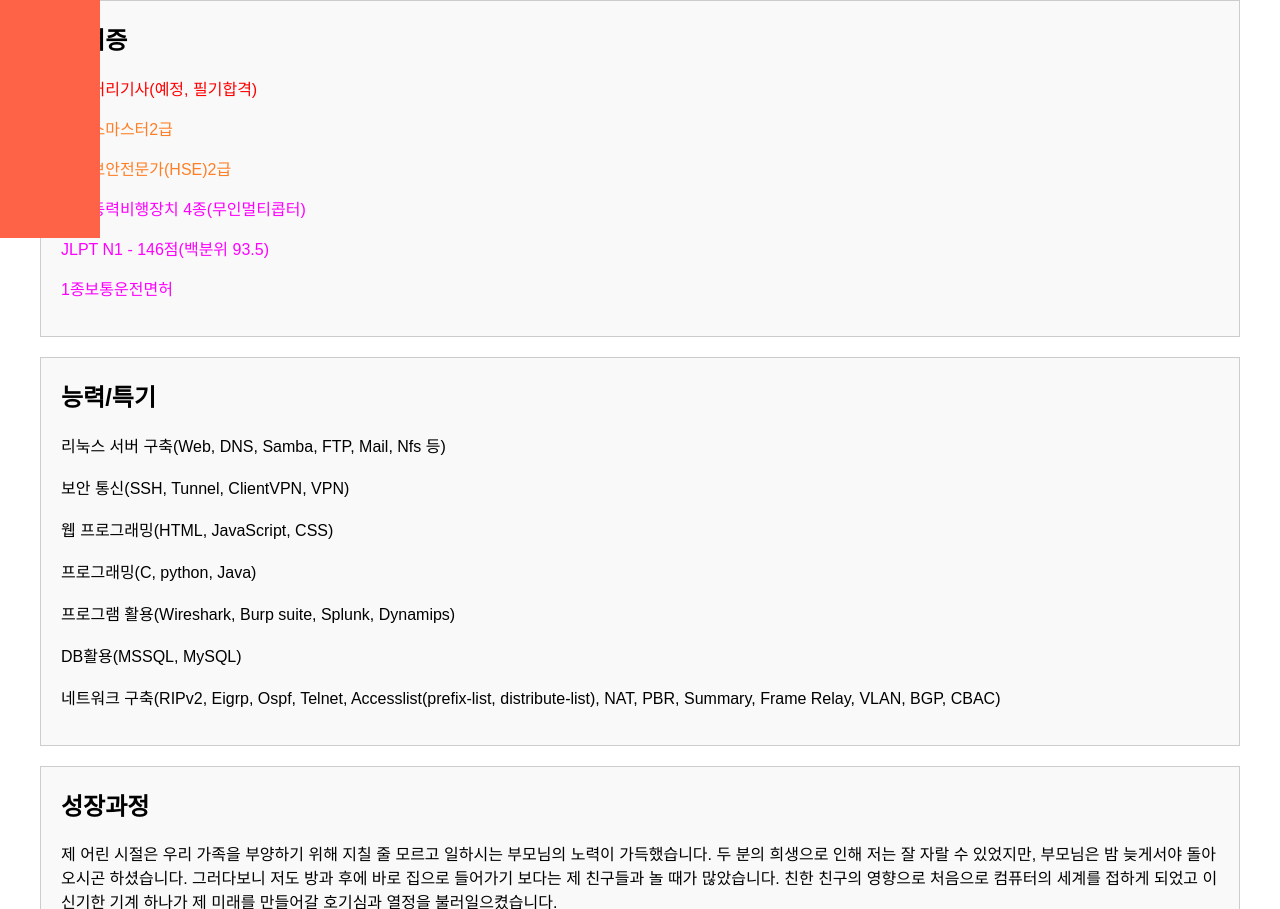
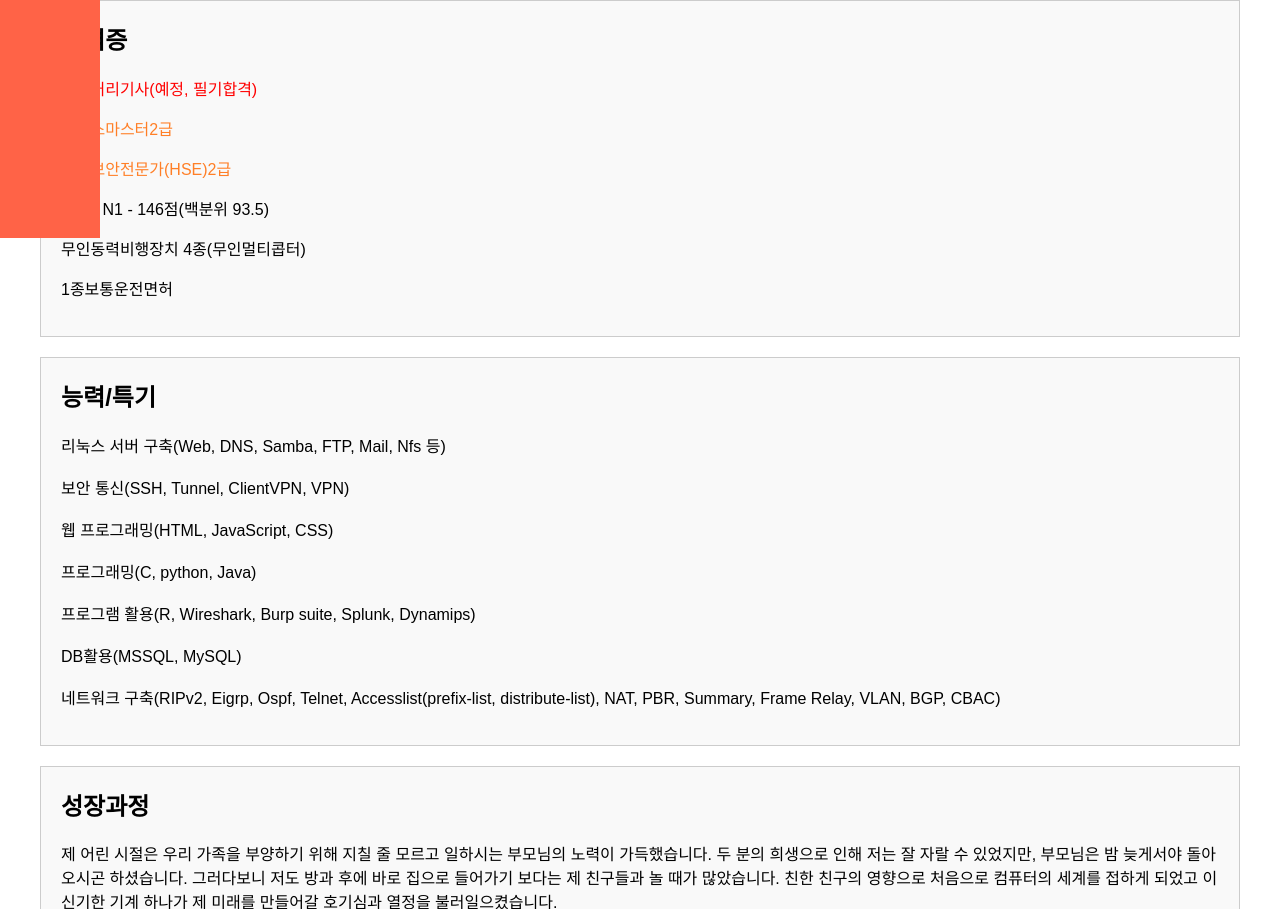
Before and after one commit to jaeyoung8008/jaeyoung8008.github.io, a plain HTML site: page self.html in a window 1280 px wide. Shown: the part 691-1600 px from the top of the page. Drawn offline with Linux system fonts and the light colour scheme.

Commit message:
Update self.html

```diff
--- a/self.html
+++ b/self.html
@@ -104,13 +104,13 @@
 			<p style="color:#FF0000;">정보처리기사(예정, 필기합격)</p>
 			<p style="color:#FF7F27;">리눅스마스터2급</p>
 			<p style="color:#FF7F27;">해킹보안전문가(HSE)2급</p>
-			<p style="color:#FF00FF;">무인동력비행장치 4종(무인멀티콥터)</p>
-			<p style="color:#FF00FF;">JLPT N1 - 146점(백분위 93.5)</p>
-			<p style="color:#FF00FF;">1종보통운전면허</p>
+			<p>JLPT N1 - 146점(백분위 93.5)</p>
+			<p>무인동력비행장치 4종(무인멀티콥터)</p>
+			<p>1종보통운전면허</p>
 		</div>
 		<div class="post">
 			<h2>능력/특기</h2>
-			<p>리눅스 서버 구축(Web, DNS, Samba, FTP, Mail, Nfs 등)<br><br>보안 통신(SSH, Tunnel, ClientVPN, VPN)<br><br>웹 프로그래밍(HTML, JavaScript, CSS)<br><br>프로그래밍(C, python, Java)<br><br>프로그램 활용(Wireshark, Burp suite, Splunk, Dynamips)<br><br>DB활용(MSSQL, MySQL)<br><br>네트워크 구축(RIPv2, Eigrp, Ospf, Telnet, Accesslist(prefix-list, distribute-list), NAT, PBR, Summary, Frame Relay, VLAN, BGP, CBAC)</p>
+			<p>리눅스 서버 구축(Web, DNS, Samba, FTP, Mail, Nfs 등)<br><br>보안 통신(SSH, Tunnel, ClientVPN, VPN)<br><br>웹 프로그래밍(HTML, JavaScript, CSS)<br><br>프로그래밍(C, python, Java)<br><br>프로그램 활용(R, Wireshark, Burp suite, Splunk, Dynamips)<br><br>DB활용(MSSQL, MySQL)<br><br>네트워크 구축(RIPv2, Eigrp, Ospf, Telnet, Accesslist(prefix-list, distribute-list), NAT, PBR, Summary, Frame Relay, VLAN, BGP, CBAC)</p>
 		</div>
 		<div class="post">
 			<h2>성장과정</h2>
```
